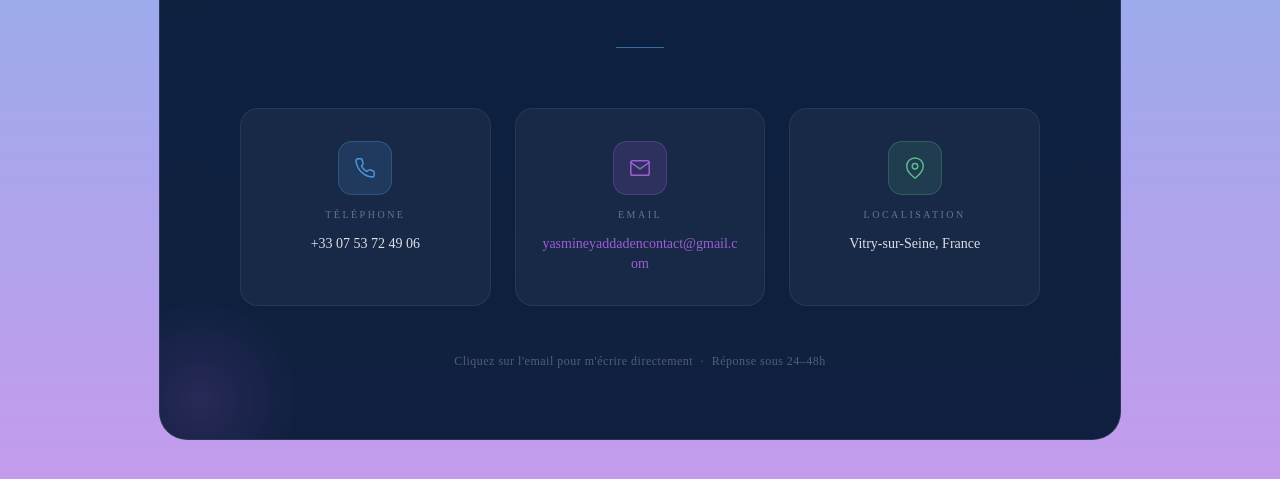
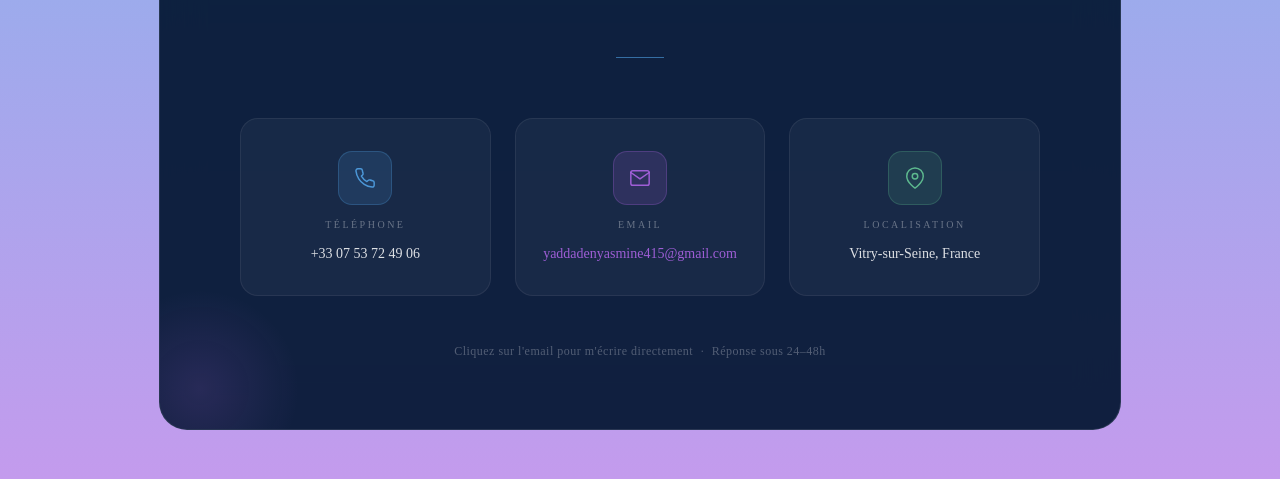
Before and after one commit to yasmine-yd/Portfolio-Yasmine-Yaddaden-, a plain HTML site: page contact.html in a window 1280 px wide. Shown: the part 415-894 px from the top of the page. Drawn offline with nearby package versions, Linux system fonts and the light colour scheme.

Commit message:
Update contact.html

```diff
--- a/contact.html
+++ b/contact.html
@@ -46,7 +46,7 @@
                     <span class="item-value">+33 07 53 72 49 06</span>
                 </div>
 
-                <a class="contact-item" href="mailto:yasmineyaddadencontact@gmail.com">
+                <a class="contact-item" href="mailto:yaddadenyasmine415@gmail.com">
                     <div class="icon-wrap">
                         <svg viewBox="0 0 24 24" fill="none" stroke="rgba(172,100,228,0.9)" stroke-width="1.6" stroke-linecap="round" stroke-linejoin="round">
                             <path d="M4 4h16c1.1 0 2 .9 2 2v12c0 1.1-.9 2-2 2H4c-1.1 0-2-.9-2-2V6c0-1.1.9-2 2-2z"/>
@@ -54,7 +54,7 @@
                         </svg>
                     </div>
                     <span class="item-label">Email</span>
-                    <span class="item-value">yasmineyaddadencontact@gmail.com</span>
+                    <span class="item-value">yaddadenyasmine415@gmail.com</span>
                 </a>
 
                 <div class="contact-item">
```
